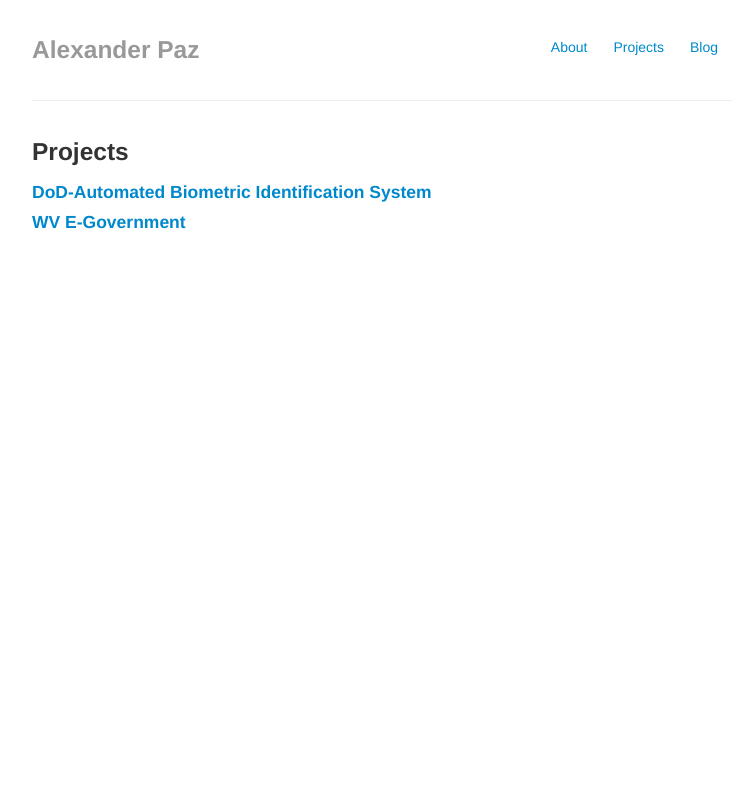
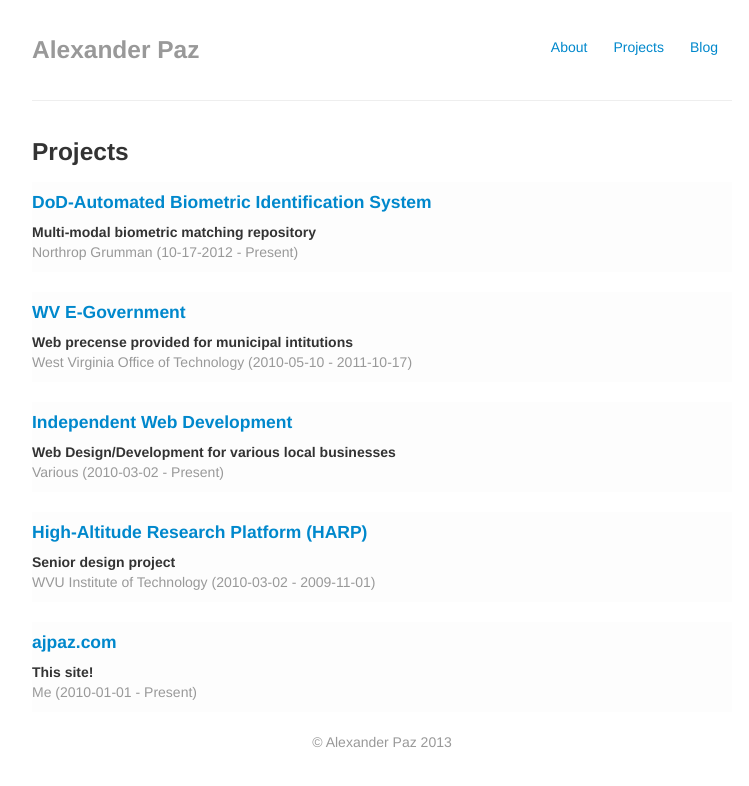
Before and after one commit to alexjpaz/alexjpaz.github.com, a Jekyll site: the page built from projects.html, in a window 1280 px wide. Shown: the top 786 px of the page, without its empty margins (258-1007 px from the left). Built offline with Jekyll 4.4.1, drawn with Linux system fonts in a browser that asks for light colours.

Commit message:
Added footer, updated projects

```diff
--- a/_includes/layout/doc-footer.html
+++ b/_includes/layout/doc-footer.html
@@ -1,2 +1,3 @@
+  <p class='muted text-center'>&copy; Alexander Paz 2013</p>
   </body>
 </html>
--- /dev/null
+++ b/_posts/project/2010-02-26-harp.md
@@ -0,0 +1,13 @@
+---
+title: High-Altitude Research Platform (HARP)
+category: project
+layout: project
+
+project-date-start: 2010-03-02
+project-date-end: 2009-11-01
+project-company: WVU Institute of Technology
+project-description: Senior design project
+excerpt:
+---
+
+[WVU Tech news article on H.A.R.P](http://www.wvutech.edu/wvu_tech_featured_articles/2010/2/26/up--up-and-away)
--- /dev/null
+++ b/_posts/project/2010-03-02-various-web-development.md
@@ -0,0 +1,19 @@
+---
+title: Independent Web Development
+category: project
+layout: project
+
+project-date-start: 2010-03-02
+project-date-end: Present
+project-company: Various
+project-description: Web Design/Development for various local businesses
+excerpt:
+---
+
+[Mountaineer World](http://www.mountaineerworld.com/) - WVU apparel and gift shop located in Birdgeport, WV.
+
+[WV Illustrated](http://www.wvillustrated.com/) - WVU Football/Basketball "online sport magazine". Office in Charleston, WV.
+
+[Riggs Corp](http://www.riggscorp.com/) - Property company located in Charleston, WV
+
+[The Party Palace](http://www.thepartypalace.com/) - Party supply store located in Charleston, WV
--- a/assets/css/style.css
+++ b/assets/css/style.css
@@ -34,3 +34,15 @@ body {
 .about-center {
 	text-align: center;
 }
+
+.post-project {
+	margin-bottom: 20px;
+	background: #fdfdfd;
+}
+
+.post-project-img {
+}
+
+.post-project-main {
+	float: left;
+}
--- a/projects.html
+++ b/projects.html
@@ -8,12 +8,19 @@ subtitle: Latest blog posts
 
 {% if site.categories.project.size >= 1 %}
 	{% for post in site.categories.project %}
-		<div class='post-project'>
-			<article id='{{ post.id }}'>
-				<h4><a href='{{ post.url }}'>{{ post.title }}</a></h4>
-			</article>
+		<div class='post-project row-fluid'>
+<!-- 			<div class='post-project-img span2'> -->
+<!-- 				<img src="/assets/img/project/{{ post.project-img }}" /> -->
+<!-- 			</div> -->
+			<div class='post-project-main span12'>
+				<article id='{{ post.id }}'>
+					<h4><a href='{{ post.url }}'>{{ post.title }}</a></h4>
+					<strong>{{ post.project-description }}</strong>
+					<p class='muted'>{{ post.project-company }} <emp>({{ post.project-date-start }} - {{ post.project-date-end }})</emp></p>
+				</article>
+			</div>
 		</div>
 	{% endfor %}
 {% else %}
-	<p>No projects... man I must be bored</p>
+	<p>No projects... I must be bored.</p>
 {% endif %}
```
Also changed, not shown: _posts/about/2013-02-15-06-contact-me.md (deleted, +0 -12 lines), _posts/about/2013-02-15-09-things-i-love.html (added, +35 -0 lines), _posts/about/2013-02-15-09-things-i-love.md (deleted, +0 -7 lines), _posts/about/2013-02-15-10-currently.md (+4 -0 lines), _posts/project/2010-01-01-ajpazcom.md (added, +17 -0 lines), _posts/project/2012-02-20-dod-abis.md (+3 -1 lines).
